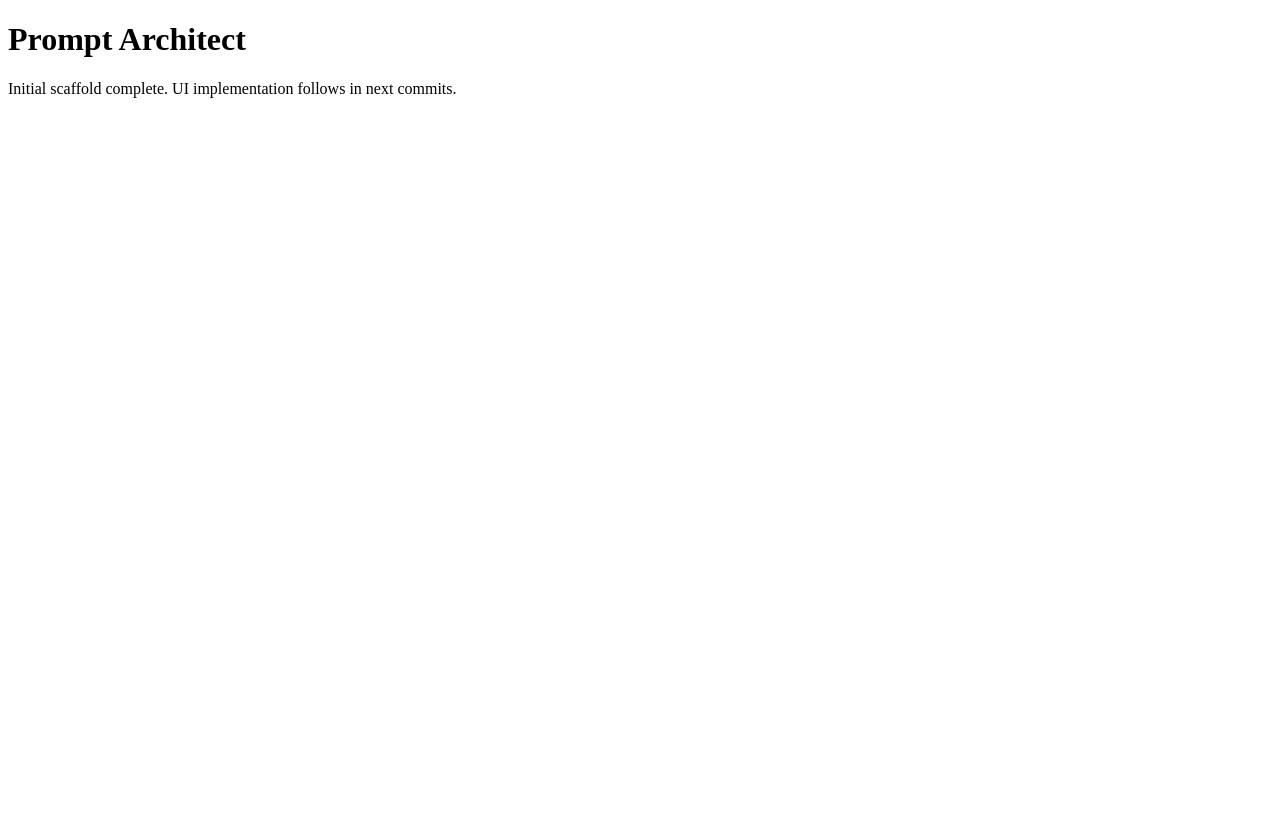
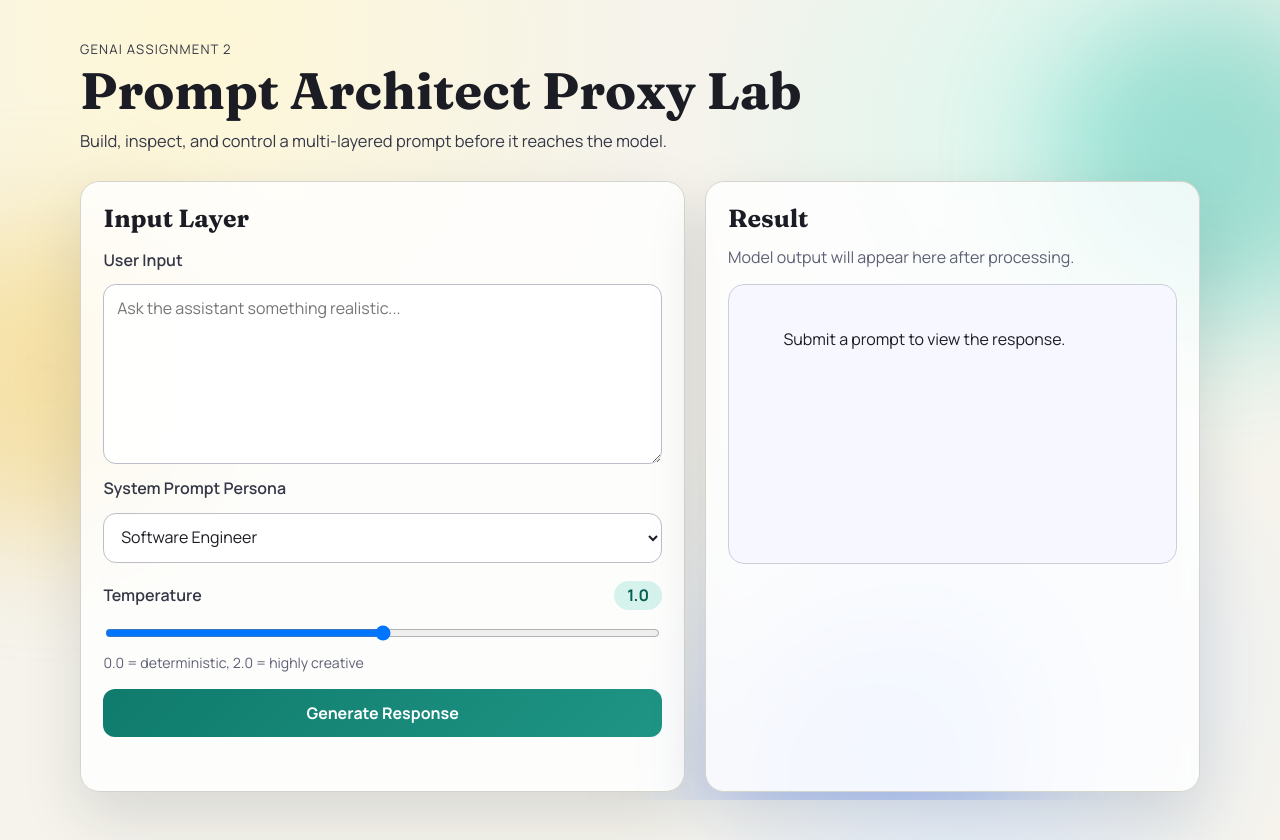
Before and after one commit to MoriaElAkaya1/Prompt-Architech, a website: page public/index.html in a window 1280 px wide. Before the commit the page ends 800 px from the top, so only its background shows below. Drawn offline with Linux system fonts and the light colour scheme.

Commit message:
feat(ui): build prompt proxy interface with persona dropdown, temperature slider, and result panel

```diff
--- /dev/null
+++ b/public/app.js
@@ -0,0 +1,24 @@
+const promptForm = document.getElementById("prompt-form");
+const temperatureSlider = document.getElementById("temperature");
+const temperatureValue = document.getElementById("temperature-value");
+const resultBox = document.getElementById("result-box");
+const formMessage = document.getElementById("form-message");
+
+temperatureSlider.addEventListener("input", (event) => {
+  const value = Number(event.target.value).toFixed(1);
+  temperatureValue.textContent = value;
+});
+
+promptForm.addEventListener("submit", (event) => {
+  event.preventDefault();
+  const userInput = document.getElementById("user-input").value.trim();
+
+  if (!userInput) {
+    formMessage.textContent = "Please enter a user request before submitting.";
+    return;
+  }
+
+  formMessage.textContent = "UI ready. Prompt wrapper call is enabled in the next commit.";
+  resultBox.textContent =
+    "Frontend fields validated successfully. API call wiring follows in milestone 4.";
+});
--- a/public/index.html
+++ b/public/index.html
@@ -3,12 +3,93 @@
   <head>
     <meta charset="UTF-8" />
     <meta name="viewport" content="width=device-width, initial-scale=1.0" />
-    <title>Prompt Architect</title>
+    <title>Prompt Architect | Prompt Proxy</title>
+    <link rel="preconnect" href="https://fonts.googleapis.com" />
+    <link rel="preconnect" href="https://fonts.gstatic.com" crossorigin />
+    <link
+      href="https://fonts.googleapis.com/css2?family=Fraunces:opsz,wght@9..144,700;9..144,800&family=Manrope:wght@400;500;600;700&display=swap"
+      rel="stylesheet"
+    />
+    <link rel="stylesheet" href="./styles.css" />
   </head>
   <body>
-    <main>
-      <h1>Prompt Architect</h1>
-      <p>Initial scaffold complete. UI implementation follows in next commits.</p>
+    <div class="backdrop">
+      <span class="orb orb--amber" aria-hidden="true"></span>
+      <span class="orb orb--teal" aria-hidden="true"></span>
+      <span class="orb orb--blue" aria-hidden="true"></span>
+    </div>
+
+    <main class="app-shell">
+      <header class="hero">
+        <p class="eyebrow">GenAI Assignment 2</p>
+        <h1>Prompt Architect Proxy Lab</h1>
+        <p class="hero-copy">
+          Build, inspect, and control a multi-layered prompt before it reaches
+          the model.
+        </p>
+      </header>
+
+      <section class="layout-grid">
+        <article class="panel panel--controls">
+          <h2>Input Layer</h2>
+          <form id="prompt-form" novalidate>
+            <label for="user-input">User Input</label>
+            <textarea
+              id="user-input"
+              name="userInput"
+              placeholder="Ask the assistant something realistic..."
+              rows="7"
+              required
+            ></textarea>
+
+            <label for="persona">System Prompt Persona</label>
+            <select id="persona" name="persona" required>
+              <option value="Software Engineer">Software Engineer</option>
+              <option value="Computer science teacher">
+                Computer science teacher
+              </option>
+              <option value="musician">musician</option>
+              <option value="network administrator">
+                network administrator
+              </option>
+              <option value="Artist">Artist</option>
+              <option value="Photographer">Photographer</option>
+              <option value="nurse">nurse</option>
+              <option value="pediatrician">pediatrician</option>
+            </select>
+
+            <div class="slider-head">
+              <label for="temperature">Temperature</label>
+              <output id="temperature-value" for="temperature">1.0</output>
+            </div>
+            <input
+              id="temperature"
+              name="temperature"
+              type="range"
+              min="0"
+              max="2"
+              step="0.1"
+              value="1.0"
+            />
+            <p class="range-caption">0.0 = deterministic, 2.0 = highly creative</p>
+
+            <button id="submit-btn" type="submit">Generate Response</button>
+            <p id="form-message" class="form-message" aria-live="polite"></p>
+          </form>
+        </article>
+
+        <article class="panel panel--output">
+          <h2>Result</h2>
+          <p class="result-subtitle">
+            Model output will appear here after processing.
+          </p>
+          <div id="result-box" class="result-box" aria-live="polite">
+            Submit a prompt to view the response.
+          </div>
+        </article>
+      </section>
     </main>
+
+    <script src="./app.js"></script>
   </body>
 </html>
--- /dev/null
+++ b/public/styles.css
@@ -0,0 +1,221 @@
+:root {
+  --bg-base: #f5f3ec;
+  --ink-900: #1c1d24;
+  --ink-700: #353747;
+  --ink-500: #5d6075;
+  --panel: #ffffffd1;
+  --line: #d5d4cc;
+  --accent: #0f7b6c;
+  --accent-strong: #075f53;
+  --shadow: 0 24px 60px rgba(20, 28, 40, 0.13);
+}
+
+*,
+*::before,
+*::after {
+  box-sizing: border-box;
+}
+
+body {
+  margin: 0;
+  min-height: 100vh;
+  font-family: "Manrope", sans-serif;
+  color: var(--ink-900);
+  background: radial-gradient(circle at 15% 5%, #fef7d6 0, transparent 35%),
+    radial-gradient(circle at 85% 15%, #d9f8ef 0, transparent 30%),
+    radial-gradient(circle at 75% 80%, #d8e7ff 0, transparent 30%),
+    var(--bg-base);
+}
+
+.backdrop {
+  position: fixed;
+  inset: 0;
+  pointer-events: none;
+  overflow: hidden;
+  z-index: 0;
+}
+
+.orb {
+  position: absolute;
+  width: 20rem;
+  aspect-ratio: 1;
+  border-radius: 999px;
+  filter: blur(60px);
+  opacity: 0.4;
+}
+
+.orb--amber {
+  background: #f4c649;
+  left: -7rem;
+  top: 14rem;
+}
+
+.orb--teal {
+  background: #32baa7;
+  right: -6rem;
+  top: 0;
+}
+
+.orb--blue {
+  background: #86a7ff;
+  right: 20%;
+  bottom: -9rem;
+}
+
+.app-shell {
+  position: relative;
+  z-index: 1;
+  width: min(1120px, 94vw);
+  margin: 2.5rem auto 4rem;
+}
+
+.hero {
+  margin-bottom: 1.8rem;
+}
+
+.eyebrow {
+  margin: 0;
+  font-size: 0.82rem;
+  letter-spacing: 0.09em;
+  text-transform: uppercase;
+  color: var(--ink-700);
+}
+
+h1 {
+  margin: 0.4rem 0 0.7rem;
+  font-family: "Fraunces", serif;
+  font-size: clamp(2rem, 4vw, 3.25rem);
+  line-height: 1.04;
+}
+
+.hero-copy {
+  margin: 0;
+  font-size: 1.03rem;
+  color: var(--ink-700);
+}
+
+.layout-grid {
+  display: grid;
+  grid-template-columns: 1.1fr 0.9fr;
+  gap: 1.2rem;
+}
+
+.panel {
+  border: 1px solid var(--line);
+  border-radius: 1.2rem;
+  padding: 1.35rem 1.4rem;
+  background: var(--panel);
+  backdrop-filter: blur(8px);
+  box-shadow: var(--shadow);
+}
+
+.panel h2 {
+  margin-top: 0;
+  margin-bottom: 1rem;
+  font-family: "Fraunces", serif;
+  font-size: 1.55rem;
+}
+
+form {
+  display: grid;
+  gap: 0.82rem;
+}
+
+label {
+  font-weight: 600;
+  color: var(--ink-700);
+}
+
+textarea,
+select,
+button,
+input[type="range"] {
+  font: inherit;
+}
+
+textarea,
+select {
+  border: 1px solid #bcbdc7;
+  border-radius: 0.8rem;
+  padding: 0.75rem 0.8rem;
+  background: #fffffff0;
+  color: var(--ink-900);
+}
+
+textarea:focus,
+select:focus,
+input[type="range"]:focus,
+button:focus {
+  outline: 3px solid #009f8a52;
+  outline-offset: 2px;
+}
+
+.slider-head {
+  display: flex;
+  align-items: center;
+  justify-content: space-between;
+  margin-top: 0.35rem;
+}
+
+#temperature-value {
+  min-width: 3rem;
+  text-align: center;
+  font-weight: 700;
+  color: var(--accent-strong);
+  background: #d6f2ed;
+  border-radius: 999px;
+  padding: 0.2rem 0.6rem;
+}
+
+.range-caption {
+  margin: -0.2rem 0 0.25rem;
+  color: var(--ink-500);
+  font-size: 0.88rem;
+}
+
+button {
+  border: 0;
+  border-radius: 0.75rem;
+  padding: 0.82rem 1rem;
+  background: linear-gradient(135deg, var(--accent), #1f9585);
+  color: #fff;
+  font-weight: 700;
+  cursor: pointer;
+  transition: transform 120ms ease, filter 140ms ease;
+}
+
+button:hover {
+  filter: brightness(1.02);
+  transform: translateY(-1px);
+}
+
+.form-message {
+  min-height: 1.2rem;
+  margin: 0;
+  color: var(--ink-700);
+}
+
+.result-subtitle {
+  margin: -0.2rem 0 1rem;
+  color: var(--ink-500);
+}
+
+.result-box {
+  border-radius: 1rem;
+  border: 1px solid #cccedd;
+  background: #f7f8ff;
+  min-height: 17.5rem;
+  padding: 1rem;
+  line-height: 1.6;
+  white-space: pre-wrap;
+}
+
+@media (max-width: 960px) {
+  .layout-grid {
+    grid-template-columns: 1fr;
+  }
+
+  .app-shell {
+    margin-top: 1.5rem;
+  }
+}
```
